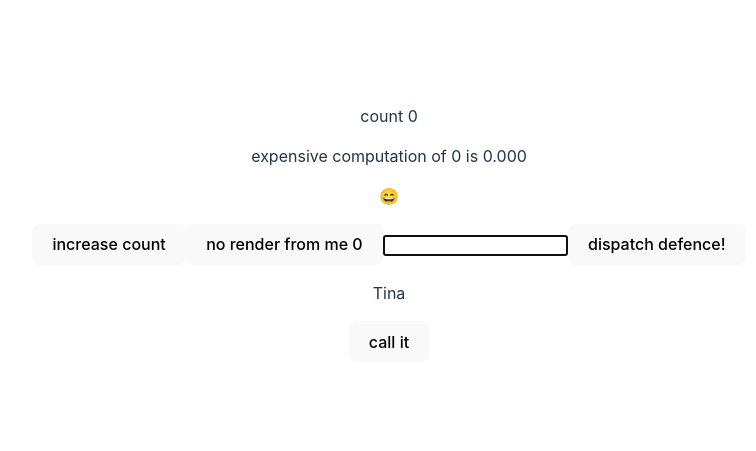
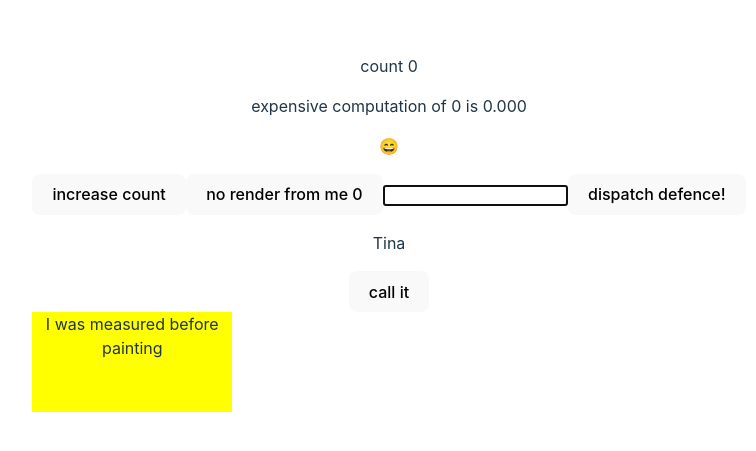
Before and after one commit to MakoDoli/React-course, a React (Vite) app: page / in a window 1280 px wide. Shown: the part 175-626 px from the top of the page, without its empty margins (251-1007 px from the left). Built offline with nearby package versions, Linux system fonts and the light colour scheme.

Commit message:
useLayoutEffect hook description

```diff
--- a/src/App.jsx
+++ b/src/App.jsx
@@ -1,6 +1,7 @@
 import {
   useCallback,
   useEffect,
+  useLayoutEffect,
   useMemo,
   useReducer,
   useRef,
@@ -65,8 +66,18 @@ function App() {
   // useCallback hook
 
   const legacy = useCallback(() => {
-    console.log("callbakc created");
+    console.log("callback created");
     alert("I'm from useCallback");
+  }, []);
+
+  //useLayoutEffect hook
+
+  const [width, setWidth] = useState(100);
+  const boxRef = useRef();
+
+  useLayoutEffect(() => {
+    const boxHeight = boxRef.current.clientHeight;
+    setWidth(boxHeight * 2);
   }, []);
 
   return (
@@ -97,6 +108,13 @@ function App() {
       </button>
       <p>{state.name}</p>
       <SomeChild onClick={legacy}>call it</SomeChild>
+
+      <div
+        ref={boxRef}
+        style={{ width: `${width}px`, height: "100px", background: "yellow" }}
+      >
+        I was measured before painting
+      </div>
     </div>
   );
 }
--- a/src/history.jsx
+++ b/src/history.jsx
@@ -66,3 +66,6 @@ function NewBtn() {
 //----------------------------
 //---------------------------
 //useCallBack - is a hook that allows to memoize function to avoid its re-creation through re-renders. It is useful if memoized function is passed to children
+//-----------------------------
+//-----------------------------
+//useLayouteffecte hook - the callbakc function in this hook will run after component renders but before actually painting it to screen, or, screen wont be painted untill useLayoutHandle callback function finishes execution
```
